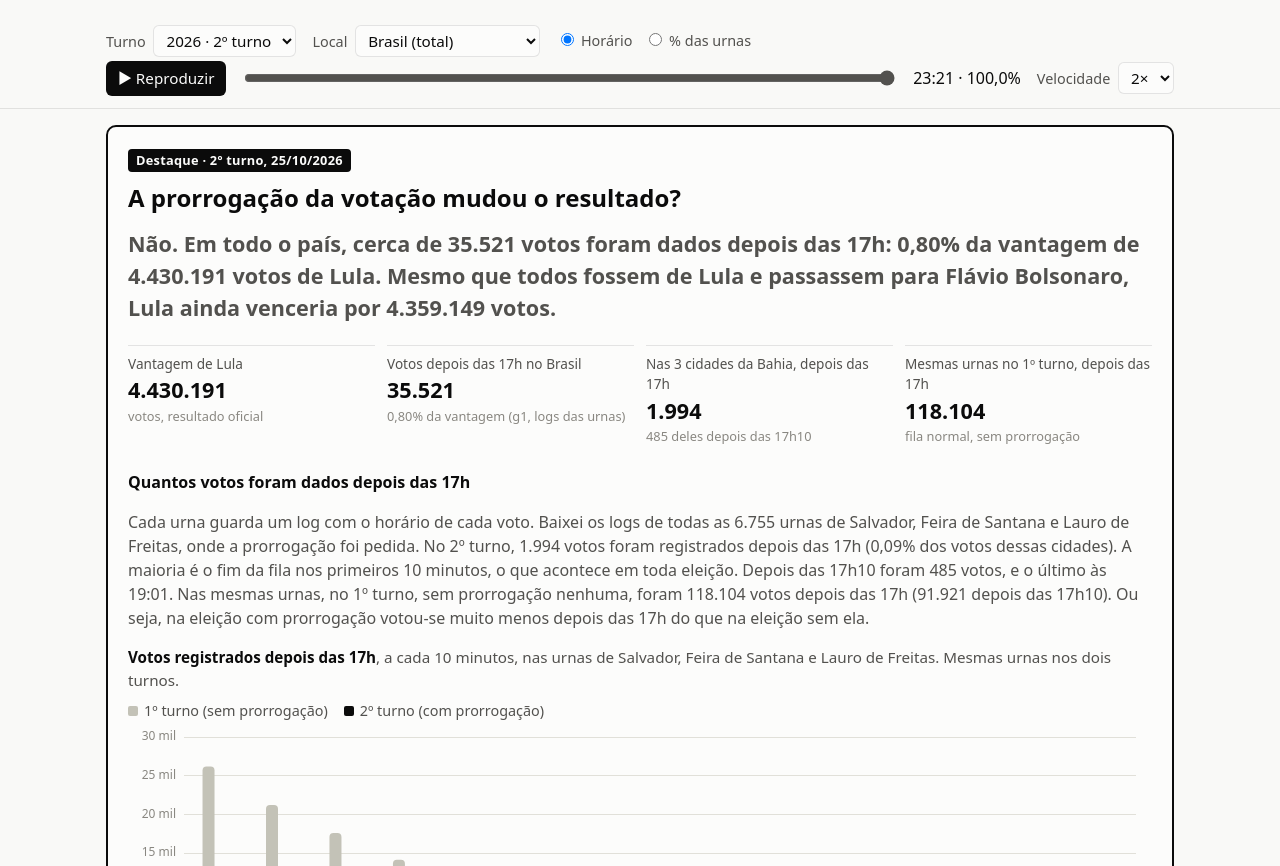
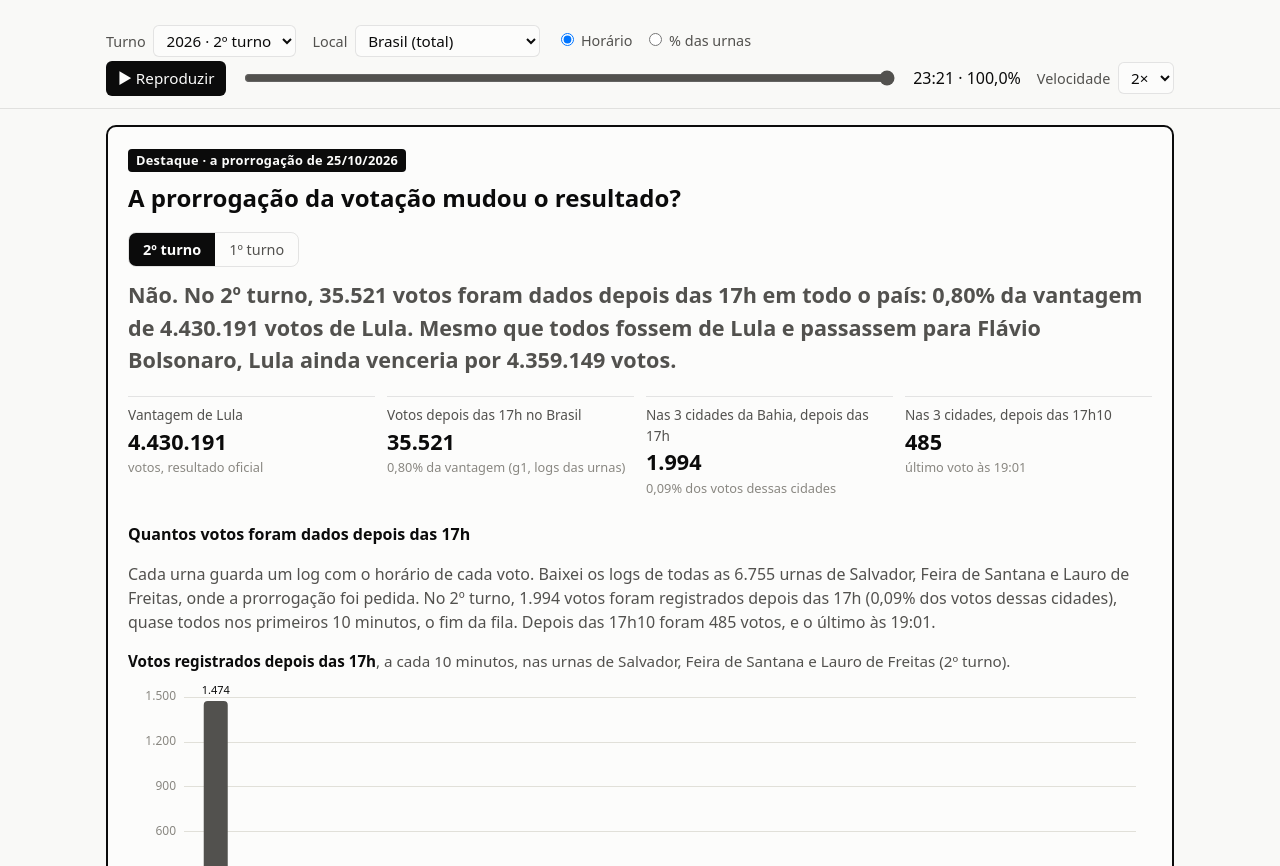
Before and after one commit to Yamakasuki/apuracao-2026, a plain HTML site: page docs/index.html in a window 1280 px wide. Shown: the part 86-952 px from the top of the page. Drawn offline with nearby package versions, Linux system fonts and the light colour scheme.

Commit message:
Destaque da prorrogação com seletor de turno (2º turno por padrão)

```diff
--- a/docs/css/estilo.css
+++ b/docs/css/estilo.css
@@ -112,6 +112,11 @@ figcaption strong { color: var(--tinta); }
   color: var(--superficie); background: var(--tinta); border-radius: 4px; padding: 2px 8px; }
 .destaque-topo h2 { font-size: 1.5rem; }
 .destaque-topo > p { color: var(--tinta-2); }
+.seletor { display: inline-flex; border: 1px solid var(--borda); border-radius: 8px; overflow: hidden; margin: 4px 0 12px; }
+.seletor label { padding: 6px 14px; cursor: pointer; color: var(--tinta-2); }
+.seletor input { position: absolute; opacity: 0; }
+.seletor label:has(input:checked) { background: var(--tinta); color: var(--superficie); font-weight: 600; }
+.seletor label:has(input:focus-visible) { outline: 2px solid var(--foco); outline-offset: -2px; }
 .kpi__detalhe { font-size: 0.8rem; color: var(--tinta-3); }
 .fontes { padding-left: 1.2em; color: var(--tinta-2); }
 .fontes li { margin-bottom: 8px; }
--- a/docs/index.html
+++ b/docs/index.html
@@ -39,16 +39,19 @@
 
   <main>
     <section class="cartao destaque-topo" id="pausa" aria-labelledby="pausa-titulo">
-      <p class="selo">Destaque · 2º turno, 25/10/2026</p>
+      <p class="selo">Destaque · a prorrogação de 25/10/2026</p>
       <h2 id="pausa-titulo">A prorrogação da votação mudou o resultado?</h2>
+      <div class="seletor" role="radiogroup" aria-label="Turno dos números do destaque">
+        <label><input type="radio" name="turno-pausa" value="2" checked> 2º turno</label>
+        <label><input type="radio" name="turno-pausa" value="1"> 1º turno</label>
+      </div>
       <p class="veredito" id="pausa-veredito"></p>
       <div class="kpis" id="pausa-kpis"></div>
 
       <h3>Quantos votos foram dados depois das 17h</h3>
       <p id="pausa-logs"></p>
       <figure>
-        <figcaption><strong>Votos registrados depois das 17h</strong>, a cada 10 minutos, nas urnas de Salvador, Feira de Santana e Lauro de Freitas. Mesmas urnas nos dois turnos.</figcaption>
-        <ul class="legenda" id="legenda-logs"></ul>
+        <figcaption><strong>Votos registrados depois das 17h</strong>, a cada 10 minutos, nas urnas de Salvador, Feira de Santana e Lauro de Freitas (<span id="pausa-turno-rotulo"></span>).</figcaption>
         <div class="grafico" id="g-logs"></div>
         <details class="tabela" data-tabela="logs"><summary>Ver como tabela</summary><div></div></details>
       </figure>
--- a/docs/js/app.js
+++ b/docs/js/app.js
@@ -217,26 +217,33 @@ const ROTULO_CENARIO = {
 };
 
 // Contagens publicadas pela imprensa a partir dos logs de todas as urnas (citadas no texto).
-const IMPRENSA = { g1: 35521, cnn: 34330, cnn_1t: 3724999 };
-let PAUSA = null; // docs/dados/2026-2t/pausa.json, carregado uma vez (o destaque não depende do turno escolhido)
+const IMPRENSA = { 2: 35521, 1: 3724999 }; // 2º turno: g1; 1º turno: CNN Brasil
+let PAUSA = null; // docs/dados/2026-2t/pausa.json, carregado uma vez (o destaque não depende do turno escolhido lá em cima)
+let turnoPausa = '2';
+
+for (const r of document.querySelectorAll('input[name="turno-pausa"]')) {
+  r.addEventListener('change', () => { turnoPausa = r.value; renderPausa(); renderTabelas(); });
+}
 
 function renderPausa() {
   const P = PAUSA;
   $('#pausa').hidden = !P;
   if (!P) return;
-  const lula = 'Lula';
-  const flavio = 'Flávio Bolsonaro';
+  const t2 = turnoPausa === '2';
+  const sufixo = t2 ? '2t' : '1t';
   const taxa = g => (100 * g.comparecimento) / g.aptos;
   const margem = P.cenarios[0].margem;
   const cid = P.logs.cidades;
-  const soma = lista => lista.reduce((a, b) => a + b, 0);
-  const prorrogacao = soma(cid.faixas_2t.slice(1));
-  const prorrogacao1t = soma(cid.faixas_1t.slice(1));
-  const pctVant = v => pct((100 * v) / margem, 2);
+  const faixas = cid[`faixas_${sufixo}`];
+  const depois = t2 ? cid.depois_2t : cid.depois_1t;
+  const votos = t2 ? cid.votos_2t : cid.votos_1t;
+  const depois1710 = faixas.slice(1).reduce((a, b) => a + b, 0);
+  const brasil = IMPRENSA[turnoPausa];
 
-  $('#pausa-veredito').textContent = `Não. Em todo o país, cerca de ${num(IMPRENSA.g1)} votos foram dados depois das 17h: ` +
-    `${pctVant(IMPRENSA.g1)} da vantagem de ${num(margem)} votos de ${lula}. Mesmo que todos fossem de ${lula} e passassem para ${flavio}, ` +
-    `${lula} ainda venceria por ${num(margem - 2 * IMPRENSA.g1)} votos.`;
+  $('#pausa-veredito').textContent = t2
+    ? `Não. No 2º turno, ${num(brasil)} votos foram dados depois das 17h em todo o país: ${pct((100 * brasil) / margem, 2)} da vantagem de ` +
+      `${num(margem)} votos de Lula. Mesmo que todos fossem de Lula e passassem para Flávio Bolsonaro, Lula ainda venceria por ${num(margem - 2 * brasil)} votos.`
+    : `No 1º turno não houve prorrogação. Os ${num(brasil)} votos depois das 17h são de quem já estava na fila às 17h, o que acontece em toda eleição.`;
 
   const kpis = $('#pausa-kpis');
   kpis.replaceChildren();
@@ -246,22 +253,26 @@ function renderPausa() {
     if (detalhe) k.append(el('div', 'kpi__detalhe', detalhe));
     kpis.append(k);
   };
-  kpi(`Vantagem de ${lula}`, num(margem), 'votos, resultado oficial');
-  kpi('Votos depois das 17h no Brasil', num(IMPRENSA.g1), `${pctVant(IMPRENSA.g1)} da vantagem (g1, logs das urnas)`);
-  kpi('Nas 3 cidades da Bahia, depois das 17h', num(cid.depois_2t), `${num(prorrogacao)} deles depois das 17h10`);
-  kpi('Mesmas urnas no 1º turno, depois das 17h', num(cid.depois_1t), 'fila normal, sem prorrogação');
+  if (t2) kpi('Vantagem de Lula', num(margem), 'votos, resultado oficial');
+  kpi('Votos depois das 17h no Brasil', num(brasil), t2 ? `${pct((100 * brasil) / margem, 2)} da vantagem (g1, logs das urnas)` : 'CNN Brasil, logs das urnas');
+  kpi('Nas 3 cidades da Bahia, depois das 17h', num(depois), `${pct((100 * depois) / votos, 2)} dos votos dessas cidades`);
+  kpi('Nas 3 cidades, depois das 17h10', num(depois1710), `último voto às ${(t2 ? cid.ultimo_2t : '–').slice(0, 5)}`);
+  if (!t2) kpis.lastChild.lastChild.remove();
 
-  $('#pausa-logs').textContent = `Cada urna guarda um log com o horário de cada voto. Baixei os logs de todas as ${num(cid.urnas)} urnas de ` +
-    `Salvador, Feira de Santana e Lauro de Freitas, onde a prorrogação foi pedida. No 2º turno, ${num(cid.depois_2t)} votos foram registrados depois das 17h ` +
-    `(${pct((100 * cid.depois_2t) / cid.votos_2t, 2)} dos votos dessas cidades). A maioria é o fim da fila nos primeiros 10 minutos, o que acontece em toda eleição. ` +
-    `Depois das 17h10 foram ${num(prorrogacao)} votos, e o último às ${cid.ultimo_2t.slice(0, 5)}. ` +
-    `Nas mesmas urnas, no 1º turno, sem prorrogação nenhuma, foram ${num(cid.depois_1t)} votos depois das 17h (${num(prorrogacao1t)} depois das 17h10). ` +
-    'Ou seja, na eleição com prorrogação votou-se muito menos depois das 17h do que na eleição sem ela.';
-  const e = P.logs.estimativa_resto_brasil;
+  $('#pausa-logs').textContent = t2
+    ? `Cada urna guarda um log com o horário de cada voto. Baixei os logs de todas as ${num(cid.urnas)} urnas de Salvador, Feira de Santana ` +
+      `e Lauro de Freitas, onde a prorrogação foi pedida. No 2º turno, ${num(depois)} votos foram registrados depois das 17h ` +
+      `(${pct((100 * depois) / votos, 2)} dos votos dessas cidades), quase todos nos primeiros 10 minutos, o fim da fila. ` +
+      `Depois das 17h10 foram ${num(depois1710)} votos, e o último às ${cid.ultimo_2t.slice(0, 5)}.`
+    : `Nas mesmas urnas de Salvador, Feira de Santana e Lauro de Freitas, no 1º turno, ${num(depois)} votos foram registrados depois das 17h ` +
+      `(${pct((100 * depois) / votos, 2)} dos votos), ${num(depois1710)} deles depois das 17h10. Eram eleitores na fila: no 1º turno se votava em 5 cargos e a votação demorava mais.`;
+  $('#pausa-turno-rotulo').textContent = t2 ? '2º turno' : '1º turno';
   const am = P.logs.amostra_brasil;
-  $('#pausa-brasil').textContent = `E no resto do país? Numa amostra aleatória de ${num(am.urnas)} urnas, ${num(am.depois_2t)} votos foram dados depois do fechamento, ` +
-    `o que projeta uns ${num(e.depois_2t)} no Brasil (fora as três cidades). Isso bate com as contagens feitas com os logs de todas as urnas: ` +
-    `${num(IMPRENSA.g1)} segundo o g1 e ${num(IMPRENSA.cnn)} segundo a CNN Brasil. No 1º turno, a CNN contou ${num(IMPRENSA.cnn_1t)}.`;
+  $('#pausa-brasil').textContent = t2
+    ? `E no resto do país? Numa amostra aleatória de ${num(am.urnas)} urnas, ${num(am.depois_2t)} votos foram dados depois do fechamento, ` +
+      `o que projeta uns ${num(P.logs.estimativa_resto_brasil.depois_2t)} no Brasil (fora as três cidades). Isso bate com as contagens feitas com os logs ` +
+      `de todas as urnas: ${num(IMPRENSA[2])} segundo o g1 e 34.330 segundo a CNN Brasil.`
+    : `Na amostra aleatória de ${num(am.urnas)} urnas do resto do país, ${num(am.depois_1t)} votos foram dados depois do fechamento no 1º turno.`;
 
   const ap = P.antes_da_pausa;
   $('#pausa-t1').textContent = `Antes da pausa tinham chegado só ${num(ap.secoes)} de ${num(ap.total_secoes)} boletins ` +
@@ -278,30 +289,25 @@ function renderPausa() {
     'essa alta aconteceu no horário normal (o TRE-BA mandou liberar os ônibus durante o dia). Mesmo contando tudo como efeito do caso, ' +
     `são uns ${num(P.excesso)} eleitores: ${pct((100 * P.excesso) / margem, 1)} da vantagem.`;
   $('#pausa-t3').textContent = `O cenário mais duro, anular a Bahia inteira (${num(P.turno2.cidades.secoes + P.turno2.resto_uf.secoes)} urnas), ` +
-    `ainda deixa ${lula} ${num(P.cenarios.find(c => c.id === 'sem_uf').margem)} votos à frente.`;
+    `ainda deixa Lula ${num(P.cenarios.find(c => c.id === 'sem_uf').margem)} votos à frente.`;
   $('#pausa-limite').textContent = 'Como foi medido: o log registra o horário de cada voto pelo relógio da urna. Nas três cidades li todas as urnas; ' +
-    `para o resto do país, uma amostra aleatória de ${num(am.urnas)} urnas. Em ${num(cid.urnas - cid.urnas_comparaveis)} urnas das cidades a urna foi trocada entre os turnos ` +
-    'e o log não traz o 1º turno; elas ficam fora só da comparação entre turnos. Script: pipeline/logs_urna.py.';
+    `para o resto do país, uma amostra aleatória de ${num(am.urnas)} urnas. Script: pipeline/logs_urna.py.`;
 
   const t = G.tokens();
-  const legendaBarras = (id, itens) => {
-    const ul = $(id);
-    ul.replaceChildren();
-    for (const [rot, cor] of itens) {
-      const li = el('li');
-      li.append(chave(cor, 'chave chave--barra'), rot);
-      ul.append(li);
-    }
-  };
-  legendaBarras('#legenda-logs', [['1º turno (sem prorrogação)', t.eixo], ['2º turno (com prorrogação)', t.tinta]]);
-  const n = cid.faixas_2t.length;
+  const n = faixas.length;
   grafico('g-logs').setOption(G.opcoesLogs(t, {
-    rotulos: cid.faixas_2t.map((_, k) => (k === n - 1 ? '19h20+' : `${17 + Math.floor(k / 6)}h${String((k % 6) * 10).padStart(2, '0')}`)),
-    t1: cid.faixas_1t, t2: cid.faixas_2t, animar: !semMovimento.matches, estreito: innerWidth < 600,
+    rotulos: faixas.map((_, k) => (k === n - 1 ? '19h20+' : `${17 + Math.floor(k / 6)}h${String((k % 6) * 10).padStart(2, '0')}`)),
+    valores: faixas, nome: t2 ? '2º turno' : '1º turno', animar: !semMovimento.matches, estreito: innerWidth < 600,
   }), true);
 
   const grupos = ['cidades', 'resto_uf', 'resto_br'];
-  legendaBarras('#legenda-comp', [['1º turno', t.eixo], ['2º turno', t.tinta2]]);
+  const legenda = $('#legenda-comp');
+  legenda.replaceChildren();
+  for (const [rot, cor] of [['1º turno', t.eixo], ['2º turno', t.tinta2]]) {
+    const li = el('li');
+    li.append(chave(cor, 'chave chave--barra'), rot);
+    legenda.append(li);
+  }
   grafico('g-comparecimento').setOption(G.opcoesComparecimento(t, {
     rotulos: grupos.map(g => ROTULO_GRUPO[g]), t1: grupos.map(g => taxa(P.turno1[g])), t2: grupos.map(g => taxa(P.turno2[g])),
     animar: !semMovimento.matches, estreito: innerWidth < 600,
@@ -627,10 +633,9 @@ function renderTabela(qual) {
     linhas = ['cidades', 'resto_uf', 'resto_br', 'brasil'].map(g => [ROTULO_GRUPO[g] ?? 'Brasil', pct(taxa(PAUSA.turno1[g]), 2),
       pct(taxa(PAUSA.turno2[g]), 2), (taxa(PAUSA.turno2[g]) - taxa(PAUSA.turno1[g])).toLocaleString('pt-BR', { maximumFractionDigits: 2 }), num(PAUSA.turno2[g].secoes)]);
   } else if (qual === 'logs') {
-    cab = ['Depois das 17h', '1º turno', '2º turno'];
-    const c = PAUSA.logs.cidades;
-    linhas = c.faixas_2t.map((v, k) => [k === c.faixas_2t.length - 1 ? '19h20 ou mais' : `${17 + Math.floor(k / 6)}h${String((k % 6) * 10).padStart(2, '0')}`,
-      num(c.faixas_1t[k]), num(v)]);
+    cab = ['Depois das 17h', `Votos (${turnoPausa}º turno)`];
+    const f = PAUSA.logs.cidades[`faixas_${turnoPausa}t`];
+    linhas = f.map((v, k) => [k === f.length - 1 ? '19h20 ou mais' : `${17 + Math.floor(k / 6)}h${String((k % 6) * 10).padStart(2, '0')}`, num(v)]);
   } else if (qual === 'cenarios') {
     cab = ['Cenário', `Vantagem de ${n[PAUSA.a]}`];
     linhas = PAUSA.cenarios.map(c => [ROTULO_CENARIO[c.id], sinal(c.margem)]);
--- a/docs/js/graficos.js
+++ b/docs/js/graficos.js
@@ -290,25 +290,25 @@ export function opcoesComparecimento(t, ctx) {
   return o;
 }
 
-/** Votos registrados nos logs depois das 17h, a cada 10 min: 1º turno × 2º turno (mesmas urnas). */
+/** Votos registrados nos logs depois das 17h, a cada 10 min, no turno escolhido. */
 export function opcoesLogs(t, ctx) {
-  const serie = (nome, valores, cor) => ({
-    name: nome, type: 'bar', barMaxWidth: 12, barGap: '20%',
-    itemStyle: { color: cor, borderRadius: [4, 4, 0, 0] }, data: valores,
-  });
   return {
     ...base(t, ctx.animar),
-    grid: { left: 56, right: 16, top: 16, bottom: 32 },
+    grid: { left: 56, right: 16, top: 24, bottom: 32 },
     xAxis: {
       type: 'category', data: ctx.rotulos, axisTick: { show: false }, axisLine: { lineStyle: { color: t.eixo } },
       axisLabel: { color: t.tinta3, interval: ctx.estreito ? 2 : 0 },
     },
-    yAxis: eixoY(t, { axisLabel: { color: t.tinta3, formatter: v => compacto(v) } }),
+    yAxis: eixoY(t, { axisLabel: { color: t.tinta3, formatter: v => (v >= 10000 ? compacto(v) : num(v)) } }),
     tooltip: {
       ...base(t).tooltip, axisPointer: { type: 'shadow', shadowStyle: { color: 'rgba(137,135,129,0.12)' } },
       valueFormatter: v => `${num(v)} votos`,
     },
-    series: [serie('1º turno', ctx.t1, t.eixo), serie('2º turno', ctx.t2, t.tinta)],
+    series: [{
+      name: ctx.nome, type: 'bar', barMaxWidth: 24, itemStyle: { color: t.tinta2, borderRadius: [4, 4, 0, 0] },
+      label: { show: true, position: 'top', color: t.tinta, fontSize: 11, formatter: p => (p.value ? num(p.value) : '') },
+      data: ctx.valores,
+    }],
   };
 }
 
```
